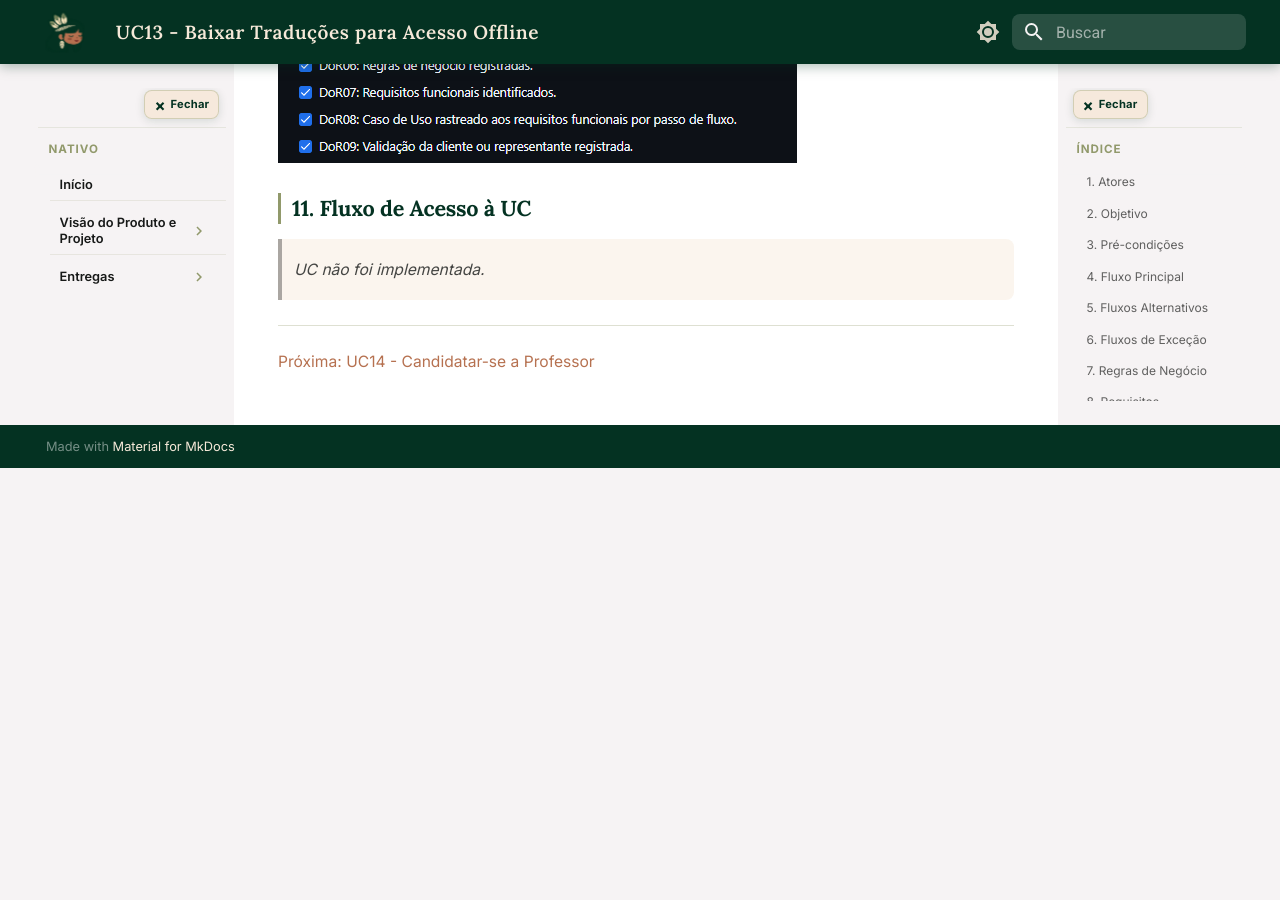
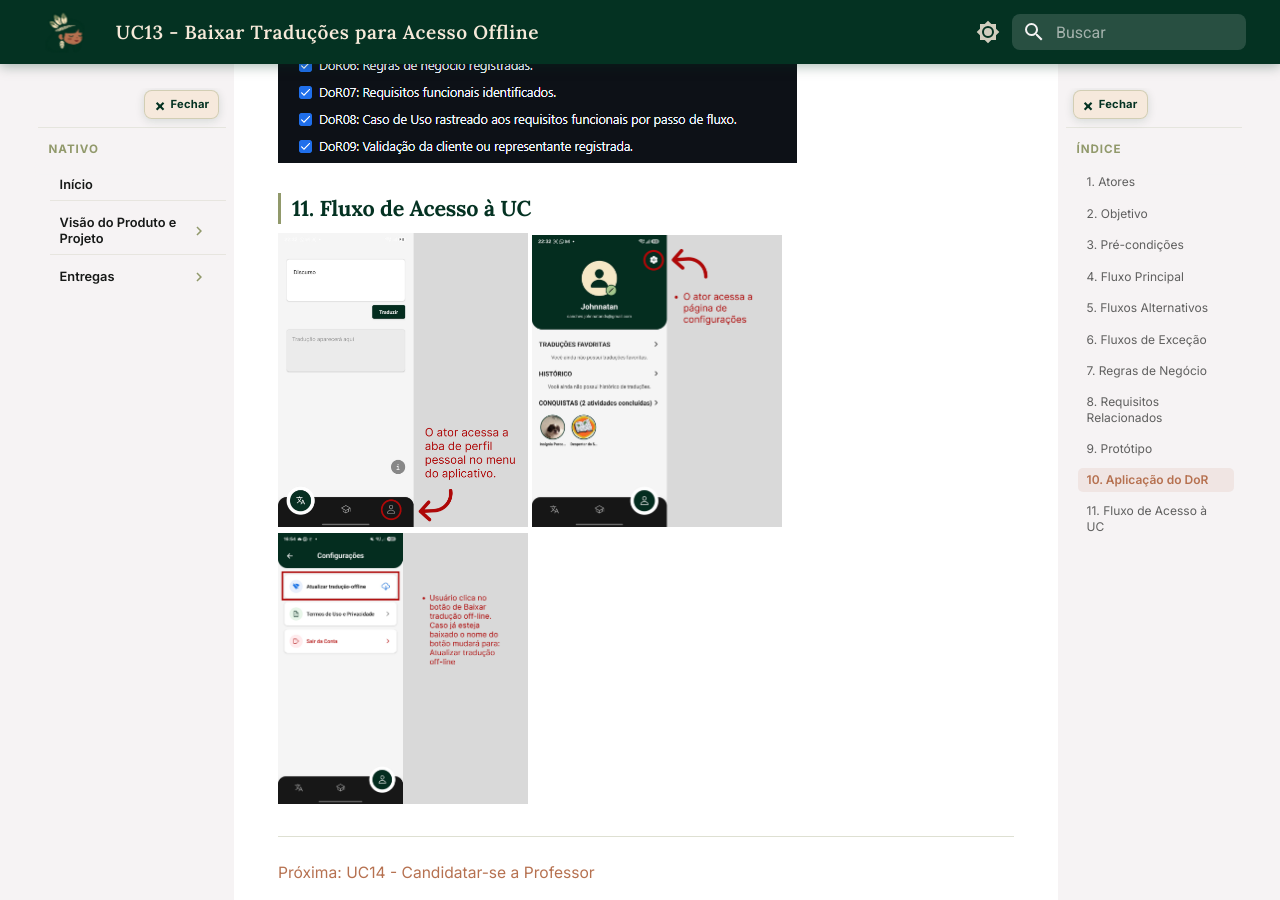
Before and after one commit to mdsreq-fga-unb/REQ-2026.1-T02-Nativo, an MkDocs documentation site: the page built from docs/visao/casos-uso/uc13.md, in a window 1280 px wide and 900 px high, scrolled down 3763 px. Built offline with MkDocs 1.6.1 and Material for MkDocs 9.7.7, drawn with Linux system fonts in a browser that asks for light colours; before the commit the page ends 4231 px from its top, so only the background shows below that.

```diff
--- a/docs/visao/casos-uso/uc13.md
+++ b/docs/visao/casos-uso/uc13.md
@@ -123,7 +123,9 @@ Permitir que usuários realizem o download das traduções textuais e auditivas
 
 ## 11. Fluxo de Acesso à UC
 
-> UC não foi implementada.
+![Fluxo 1 UC13](UC13.png){ width=250px }
+![Fluxo 2 UC13](UC13_2.png){ width=250px }
+![Fluxo 3 UC13](UC13_3.png){ width=250px }
 
 ---
 
```
Also changed, not shown: README.md (+3 -0 lines), docs/visao/evidencias/iteracao-10.md (+4 -0 lines), docs/visao/casos-uso/UC13.png (added), docs/visao/casos-uso/UC13_2.png (added), docs/visao/casos-uso/UC13_3.png (added).
